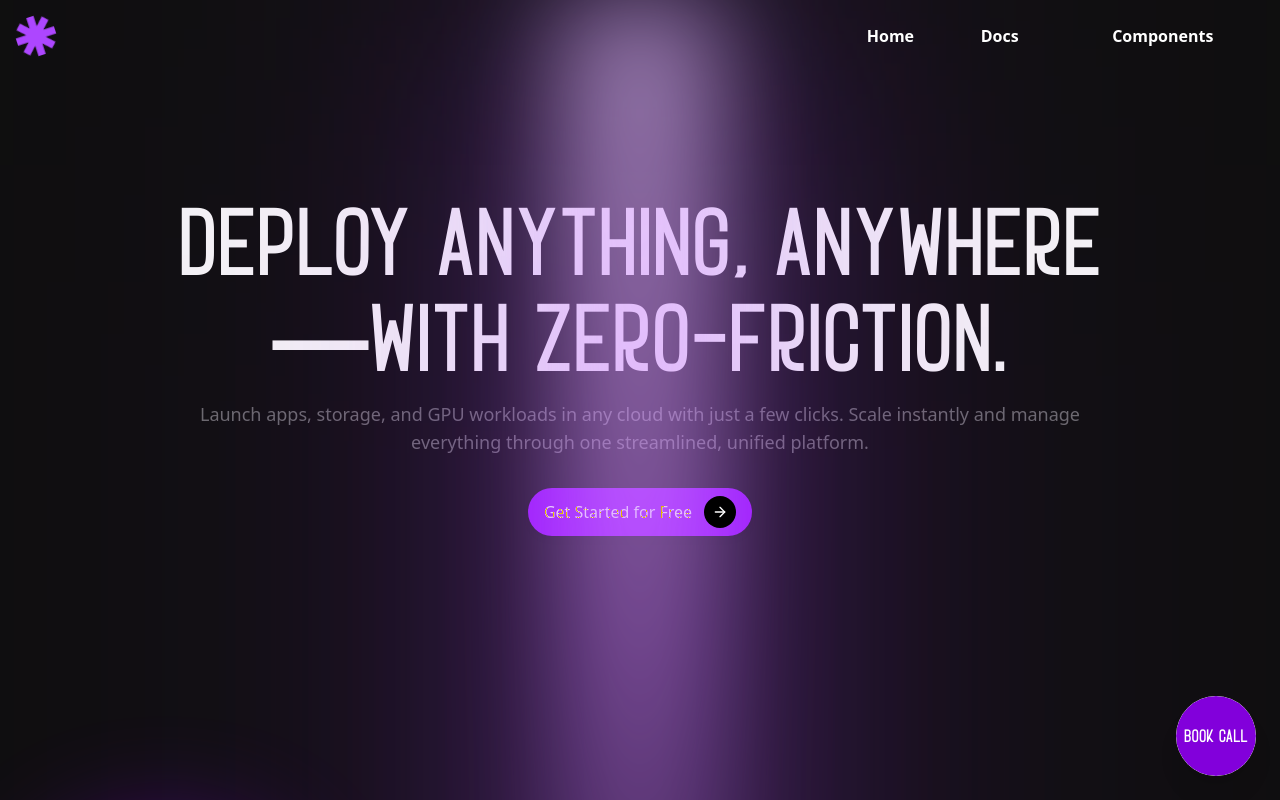
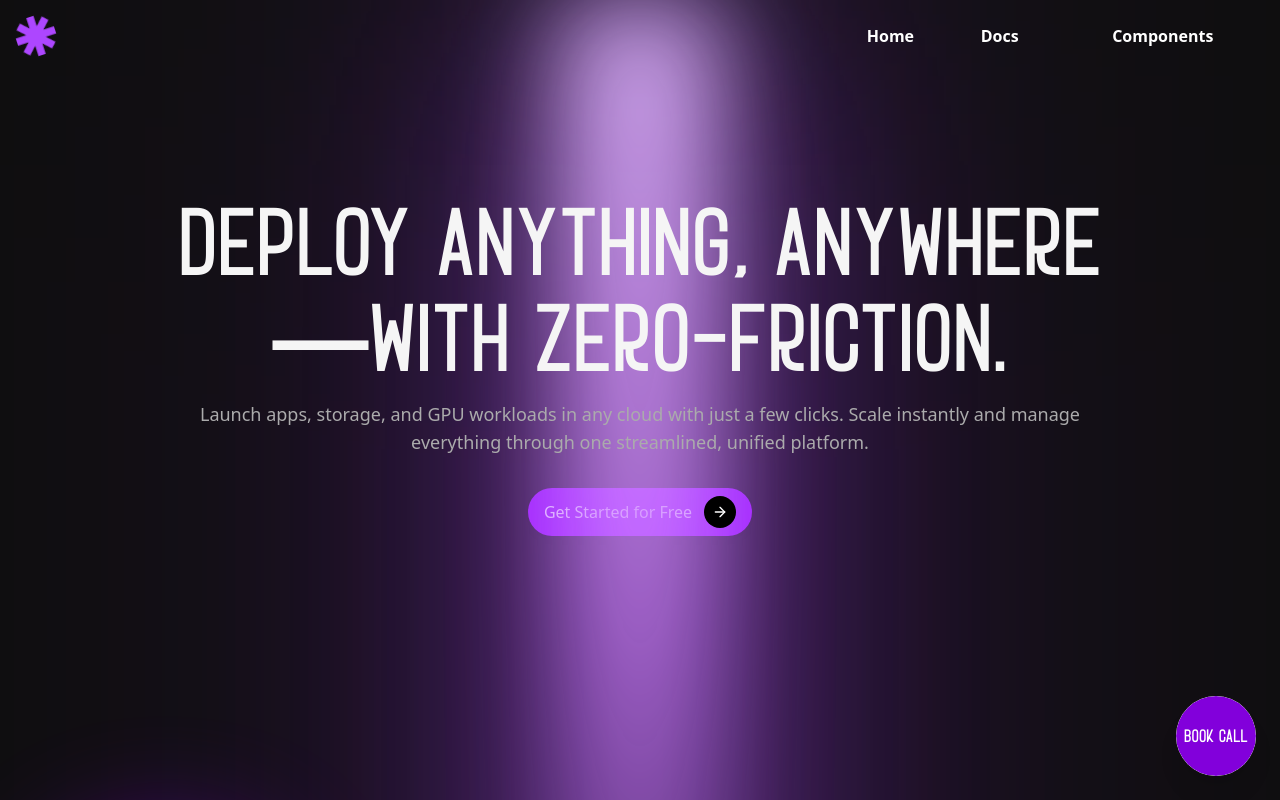
Before and after one commit to vamsi-jagatha/Reusable-Components, a React (Vite) app: page /testing in a window 1280 px wide. Shown: the top 800 px of the page. Built offline with nearby package versions, Linux system fonts and the light colour scheme.

Commit message:
feat: add the New Button component with custom styling ,and custom logo

```diff
--- /dev/null
+++ b/src/components/Buttons/Button-5.jsx
@@ -0,0 +1,69 @@
+import { ArrowRight, ArrowUpRight, Check, Mail } from "lucide-react";
+
+const ICONS = {
+  ArrowRight,
+  ArrowUpRight,
+  Check,
+  Mail,
+};
+
+const Button = ({
+  children,
+  className = "",
+  textColor = "text-white",
+  textSize = "text-xl",
+  icon = null,
+  iconPosition = "right",
+  fontFamily = "",
+  iconSize = 18,
+  underlineColor = "rgb(120,120,120)",
+  hoverColor = "blue",
+}) => {
+  const IconComponent = typeof icon === "string" ? ICONS[icon] : icon;
+
+  return (
+    <button
+      className={`
+        group
+        bg-transparent
+        py-1
+        cursor-pointer
+        flex items-center gap-2
+        transition-all duration-300
+        ${textColor}
+        ${fontFamily}
+        ${textSize}
+        ${className}
+      `}
+    >
+      {IconComponent && iconPosition === "left" && (
+        <IconComponent size={iconSize} />
+      )}
+
+      {/* underline wrapper */}
+      <span
+        className="relative inline-block pb-0.5 border-b-2"
+        style={{ borderColor: underlineColor }}
+      >
+        {children}
+
+        {/* animated underline ON HOVER */}
+        <span
+          className="
+            absolute left-0 -bottom-0.5
+            h-0.5 w-0
+            transition-all duration-300
+            group-hover:w-full
+          "
+          style={{ backgroundColor: hoverColor }}
+        />
+      </span>
+
+      {IconComponent && iconPosition === "right" && (
+        <IconComponent size={iconSize} />
+      )}
+    </button>
+  );
+};
+
+export default Button;
--- /dev/null
+++ b/src/components/logo/Logo.jsx
@@ -0,0 +1,12 @@
+const Logo = (props) => (
+  <svg
+    xmlns="http://www.w3.org/2000/svg"
+    viewBox="0 0 256 256"
+    fill="currentColor"
+    {...props}
+  >
+    <path d="M152 70.059L201.539 20.519L235.48 54.461L185.941 104H256v48h-70.059l49.539 49.539L201.539 235.48L152 185.941V256h-48v-70.059L54.46 235.48L20.52 201.539L70.059 152H0v-48h70.059L20.519 54.46L54.461 20.52L104 70.059V0h48v70.059Z" />
+  </svg>
+);
+
+export default Logo;
--- /dev/null
+++ b/src/pages/Home/Home-2.jsx
@@ -0,0 +1,33 @@
+// Testing.jsx
+import React from "react";
+import Landing from "../../sections/landing/Landing-2";
+import About from "../../sections/about/About-2";
+import Features from "../../sections/features/Features-2";
+import QuickActionButton from "../../components/quickActionButtons/QuickActionButton-1";
+import Footer from "../../sections/footer/Footer-1";
+
+const Home = () => {
+  return (
+    <>
+      <QuickActionButton
+        size={80}
+        topLabel="Book Call"
+        bottomLabel="Start Now"
+        textSize="text-lg"
+        duration={1.2}
+        easing="elastic.out(1, 0.5)"
+      />
+
+      <div className="relative z-10  rounded-b-[3.5rem] bg-primary-dark">
+        <Landing />
+        <About />
+        <Features />
+      </div>
+      <div style={{ height: "70vh" }}></div>
+
+      <Footer />
+    </>
+  );
+};
+
+export default Home;
--- a/src/pages/Home/Home.jsx
+++ /dev/null
@@ -1,11 +0,0 @@
-import React from "react";
-
-const Home = () => {
-  return (
-    <section className="min-h-[200vh] flex flex-col md:flex-row items-center justify-center text-center px-6 ">
-      Home
-    </section>
-  );
-};
-
-export default Home;
--- a/src/pages/test/Testing.jsx
+++ b/src/pages/test/Testing.jsx
@@ -1,31 +1,8 @@
-// Testing.jsx
-import React from "react";
-import Landing from "../../sections/landing/Landing-2";
-import About from "../../sections/about/About-2";
-import Features from "../../sections/features/Features-2";
-import QuickActionButton from "../../components/quickActionButtons/QuickActionButton-1";
-import Footer from "../../sections/footer/Footer-1";
-
+import Home from "../Home/Home-2";
 const Testing = () => {
   return (
     <>
-      <QuickActionButton
-        size={80}
-        topLabel="Book Call"
-        bottomLabel="Start Now"
-        textSize="text-lg"
-        duration={1.2}
-        easing="elastic.out(1, 0.5)"
-      />
-
-      <div className="relative z-10  rounded-b-[3.5rem] bg-primary-dark">
-        <Landing />
-        <About />
-        <Features />
-      </div>
-      <div style={{ height: "70vh" }}></div>
-
-      <Footer />
+      <Home />
     </>
   );
 };
--- a/src/routes/MainRoutes.jsx
+++ b/src/routes/MainRoutes.jsx
@@ -1,6 +1,6 @@
 import { Route } from "react-router-dom";
 import MainLayout from "../layouts/MainLayout";
-import Home from "../pages/Home";
+import Home from "../pages/Home/Home-1";
 import Loader from "../pages/Page-Loaders/Loader-1";
 
 export default function MainRoutes() {
--- a/src/sections/footer/Footer-1.jsx
+++ b/src/sections/footer/Footer-1.jsx
@@ -1,4 +1,4 @@
-import React from "react";
+import Logo from "../../components/logo/Logo";
 
 const FOOTER_HEIGHT = "70vh";
 
@@ -62,7 +62,7 @@ const Footer = () => {
 
       {/* RIGHT SIDE — SPINNING LOGO (alone, NO SVG) */}
       <div className="absolute right-20  top-50 md:right-20 md:top-10 w-50 md:w-100 h-50 md:h-100 opacity-70">
-        <img className="text-white " src="/svgs/main-logo.svg" alt="Logo" />
+        <Logo />
       </div>
     </footer>
   );
--- a/src/sections/landing/Landing-2.jsx
+++ b/src/sections/landing/Landing-2.jsx
@@ -28,13 +28,13 @@ const Landing = () => {
         ]}
       />
 
-      <Beam className="opacity-70" />
-      <div>
+      <Beam />
+      <div className="relative z-10 ">
         <h1 className="text-5xl md:text-8xl max-w-6xl  pt-42 font-ragnear font-bold">
           Deploy anything, anywhere
           <div className=" inline-block">—with zero-friction.</div>
         </h1>
-        <p className=" mt-4 mx-auto text-md max-w-4xl md:text-lg text-gray-700">
+        <p className=" mt-4 mx-auto text-md max-w-4xl md:text-lg text-gray-500">
           Launch apps, storage, and GPU workloads in any cloud with just a few
           clicks. Scale instantly and manage everything through one streamlined,
           unified platform.
```
Also changed, not shown: src/pages/Home/Home-1.jsx (renamed from src/pages/Home.jsx, +5 -4 lines).
